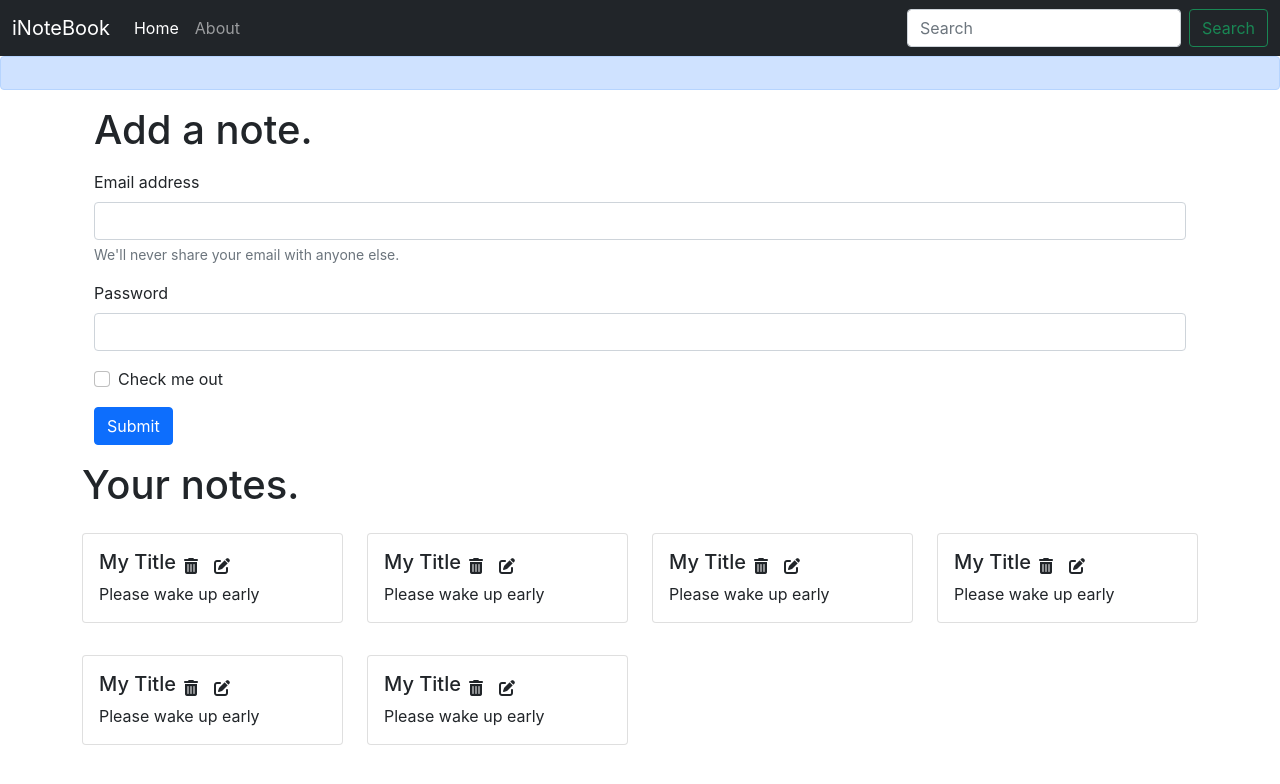
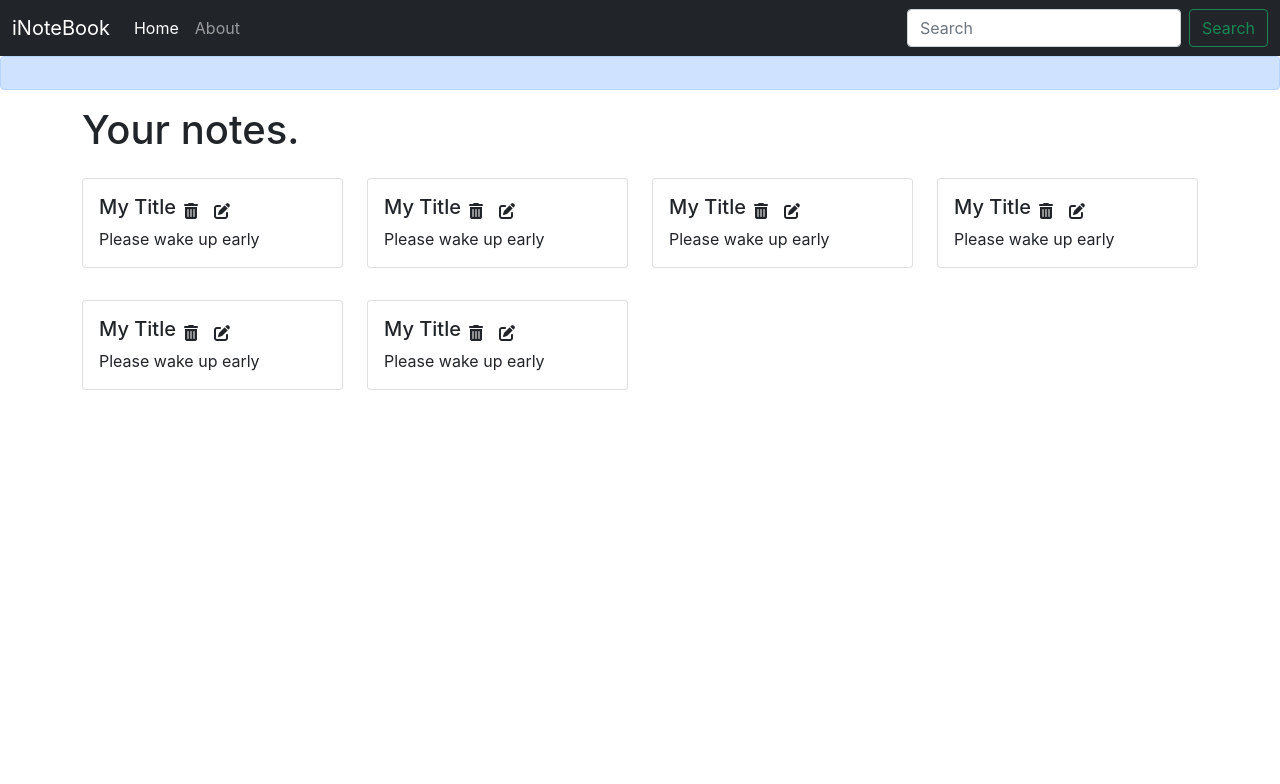
Before and after one commit to iamSuraZz/iNoteBook, a React (Create React App) app: page / in a window 1280 px wide. Shown: the top 784 px of the page. Built offline with nearby package versions, Linux system fonts and the light colour scheme.

Commit message:
AddNote ready on Client-side

```diff
--- a/src/components/Home.js
+++ b/src/components/Home.js
@@ -6,27 +6,7 @@ export const Home = () => {
     return (
 
         <div>
-            <div className="container my-3">
-           <h1>Add a note.</h1>
 
-           <form className="my-3" action="">
-
-  <div className="mb-3">
-    <label htmlFor="exampleInputEmail1" className="form-label">Email address</label>
-    <input type="email" className="form-control" id="exampleInputEmail1" aria-describedby="emailHelp"/>
-    <div id="emailHelp" className="form-text">We'll never share your email with anyone else.</div>
-  </div>
-  <div className="mb-3">
-    <label htmlFor="exampleInputPassword1" className="form-label">Password</label>
-    <input type="password" className="form-control" id="exampleInputPassword1"/>
-  </div>
-  <div className="mb-3 form-check">
-    <input type="checkbox" className="form-check-input" id="exampleCheck1"/>
-    <label className="form-check-label" htmlFor="exampleCheck1">Check me out</label>
-  </div>
-  <button type="submit" className="btn btn-primary">Submit</button>
-</form>
-        </div>
 
           <Notes/>
         </div>
```
